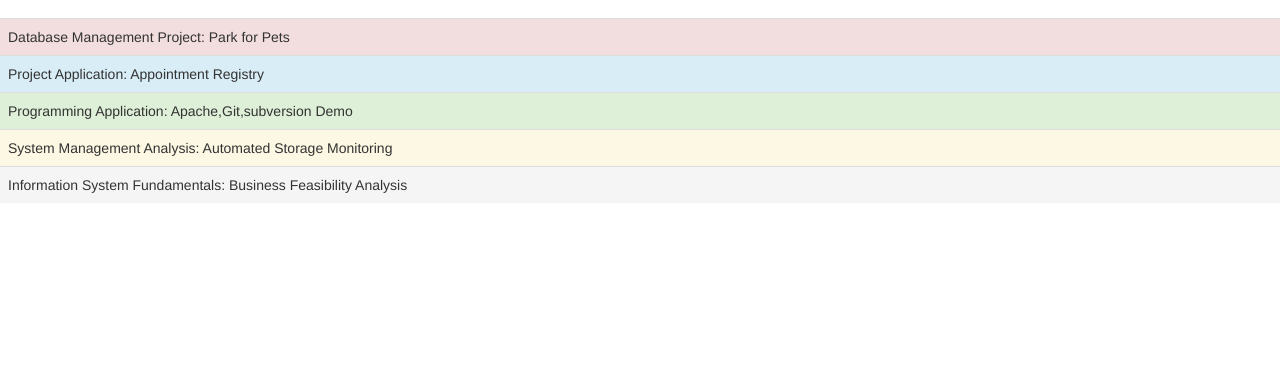
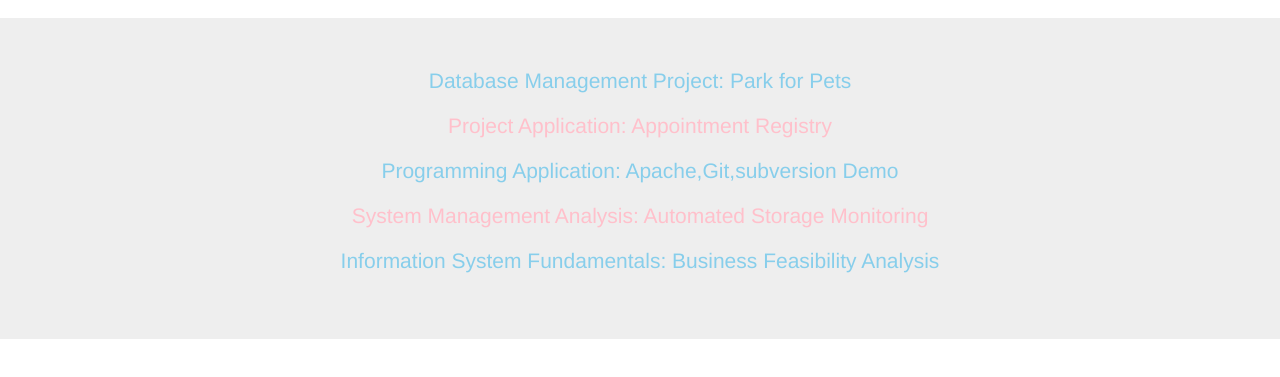
Before and after one commit to zsar16/portfolio, a plain HTML site: page SchoolProjects.html in a window 1280 px wide. Shown: the part 117-494 px from the top of the page. Drawn offline with nearby package versions, Linux system fonts and the light colour scheme.

Commit message:
edited files course project and school projects

```diff
--- a/SchoolProjects.html
+++ b/SchoolProjects.html
@@ -30,26 +30,19 @@
     </div>
   </div>
 </nav>
-<table class="table table-striped table-hover">
-    <tr class="danger">
-      <td>Database Management Project: Park for Pets</td>
-    </tr>
+<center>
+<div class="jumbotron">
 
-    <tr class="info">
-    	<td>Project Application: Appointment Registry</td>
-    </tr>
+      <p style="color: skyblue">Database Management Project: Park for Pets</p>
 
-    <tr class="success">
-    	<td>Programming Application: Apache,Git,subversion Demo</td>
-    </tr>
+      <p style="color: pink">Project Application: Appointment Registry</p>
 
-    <tr class="warning">
-    	<td>System Management Analysis: Automated Storage Monitoring</td>
-    </tr>
-    <tr class="active">
-    	<td>Information System Fundamentals: Business Feasibility Analysis</td>
-    </tr>
-</table>
+      <p style="color: skyblue">Programming Application: Apache,Git,subversion Demo</p>
 
+      <p style="color: pink">System Management Analysis: Automated Storage Monitoring</p>
+
+      <p style="color: skyblue">Information System Fundamentals: Business Feasibility Analysis</p>
+</div>
+</center>
 	</body>
 </html>
```
Also changed, not shown: CourseProjectPaperSamples.html (+5 -5 lines).
